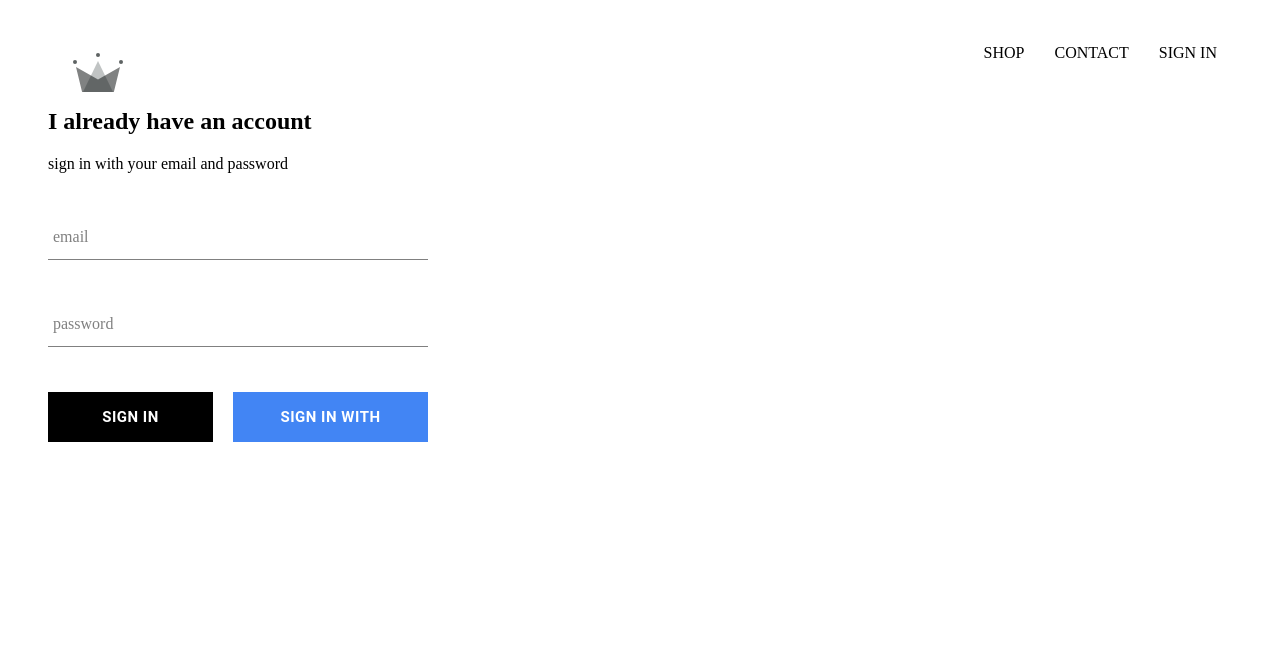
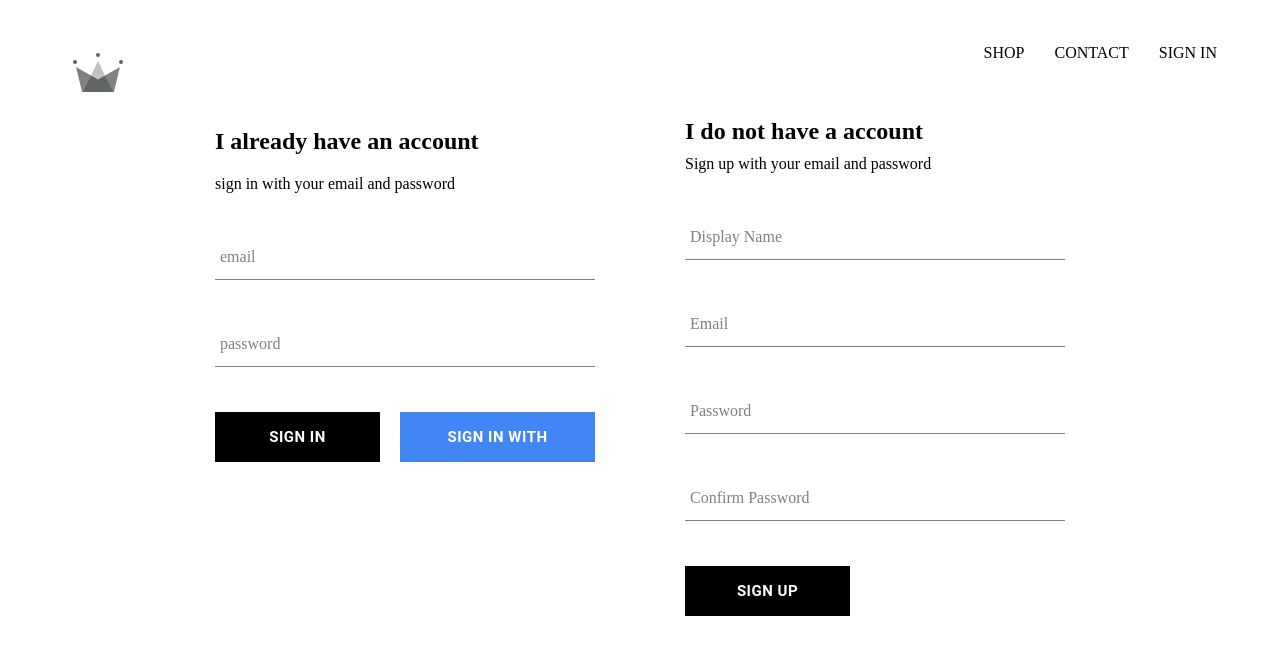
Before and after one commit to eyujunior/crwn-shop, a React (Create React App) app: page /signin in a window 1280 px wide. Shown: the top 654 px of the page. Built offline with nearby package versions, Linux system fonts and the light colour scheme; no server answers.

Commit message:
implemented firebase utils, included ability to store authenticated user in to our firestore db

```diff
--- a/src/App.js
+++ b/src/App.js
@@ -5,7 +5,7 @@
 import ShopPage from "./pages/shop/Shop.component";
 import Header from "./components/header/Header.component";
 import SignInAndSignUpPage from "./pages/sign-in-and-sign-up/sign-in-and-sign-up.component";
-import { auth } from './firebase/firebase.utils';
+import { auth, createUserProfileDocument  } from './firebase/firebase.utils';
 import "./App.css";
 
 class App extends React.Component {
@@ -24,9 +24,26 @@
 
   unsubscribeFromAuth = null;
   componentDidMount() {
-   this.unsubscribeFromAuth =  auth.onAuthStateChanged(user => {
-      this.setState({currentUser: user});
-      console.log(user);
+   this.unsubscribeFromAuth =  auth.onAuthStateChanged(async userAuth => {
+    if (userAuth) {
+      const userRef = await createUserProfileDocument(userAuth);
+
+      userRef.onSnapshot(snapShot => {
+        this.setState({
+          currentUser: {
+            id: snapShot.id,
+            ...snapShot.data()
+          }
+        });
+
+        console.log(this.state)
+      });
+    } else {
+      this.setState({currentUser: userAuth});
+    }
+
+
+
     })
 
   }
--- /dev/null
+++ b/src/components/sign-up/Sign-up-style.scss
@@ -0,0 +1,12 @@
+.sign-up
+{
+    display: flex;
+    flex-direction: column;
+    width: 380px;
+
+
+    .title
+    {
+        margin: 10px 0;
+    }
+}
--- /dev/null
+++ b/src/components/sign-up/Sign-up.component.jsx
@@ -0,0 +1,104 @@
+import React from "react";
+
+import FormInput from "../form-input/Form-input.component";
+import CustomButton from "../Custom-button/Custom-button.component";
+
+import { auth, createUserProfileDocument } from "../../firebase/firebase.utils";
+
+import "./Sign-up-style.scss";
+
+class SignUp extends React.Component {
+  constructor() {
+    super();
+
+    this.state = {
+      displayname: "",
+      email: "",
+      password: "",
+      confirmPassword: "",
+    };
+  }
+
+  handleSubmit = async (event) => {
+    event.preventDefault();
+    const { displayname, email, password, confirmPassword } = this.state;
+
+
+    if(password !== confirmPassword) {
+      alert("passwords don't match");
+      return;
+    }
+
+    try {
+      const { user } = await auth.createUserWithEmailAndPassword(email, password)
+
+
+     await createUserProfileDocument(user, {displayname});
+
+     this.state = {
+      displayname: "",
+      email: "",
+      password: "",
+      confirmPassword: "",
+    };
+
+    } catch(error) {
+      console.log(error);
+    }
+  };
+
+  handleChange = event => {
+    const { name, value} = event.target;
+
+
+    this.setState({[name]: value});
+  }
+
+  render() {
+    const { displayname, email, password, confirmPassword } = this.state;
+    return (
+      <div className="sign-up">
+        <h2 className="title">I do not have a account</h2>
+        <span>Sign up with your email and password</span>
+        <form className="sign-up-form" onSubmit={this.handleSubmit}>
+        <FormInput
+            type='text'
+            name='displayName'
+            value={displayname}
+            onChange={this.handleChange}
+            label='Display Name'
+            // required
+          />
+          <FormInput
+            type='email'
+            name='email'
+            value={email}
+            onChange={this.handleChange}
+            label='Email'
+            required
+          />
+          <FormInput
+            type='password'
+            name='password'
+            value={password}
+            onChange={this.handleChange}
+            label='Password'
+            required
+          />
+          <FormInput
+            type='password'
+            name='confirmPassword'
+            value={confirmPassword}
+            onChange={this.handleChange}
+            label='Confirm Password'
+            required
+          />
+
+          <CustomButton type="submit">SIGN UP</CustomButton>
+        </form>
+      </div>
+    );
+  }
+}
+
+export default SignUp;
--- a/src/firebase/firebase.utils.js
+++ b/src/firebase/firebase.utils.js
@@ -1,7 +1,7 @@
-import firebase from 'firebase/app';
+import firebase from "firebase/app";
 
-import 'firebase/firestore';
-import 'firebase/auth';
+import "firebase/firestore";
+import "firebase/auth";
 
 const config = {
   apiKey: "AIzaSyCjaEQF5SIoxMiPhLhfpoKWufXXdsY6-iM",
@@ -11,17 +11,41 @@
   storageBucket: "crwn-shop-fc50c.appspot.com",
   messagingSenderId: "657212245677",
   appId: "1:657212245677:web:d5f205a2823e37bc07e824",
-    measurementId: "G-CFT59QDYV8"
+  measurementId: "G-CFT59QDYV8",
+};
+
+export const createUserProfileDocument = async (userAuth, additionalData) => {
+  if (!userAuth) return;
+
+  const userRef = firestore.doc(`users/${userAuth.uid}`);
+
+  const snapShot = await userRef.get();
+
+  if (!snapShot.exists) {
+    const { displayName, email } = userAuth;
+    const createdAt = new Date();
+    try {
+      await userRef.set({
+        displayName,
+        email,
+        createdAt,
+        ...additionalData
+      });
+    } catch (error) {
+      console.log('error creating user', error.message);
     }
+  }
+
+  return userRef;
+};
 
 firebase.initializeApp(config);
 
 export const auth = firebase.auth();
 export const firestore = firebase.firestore();
 
-
 const provider = new firebase.auth.GoogleAuthProvider();
-provider.setCustomParameters({prompt: 'select_account'});
+provider.setCustomParameters({ prompt: "select_account" });
 
 export const signInWithGoogle = () => auth.signInWithPopup(provider);
 
--- a/src/pages/sign-in-and-sign-up/sign-in-and-sign-up.component.jsx
+++ b/src/pages/sign-in-and-sign-up/sign-in-and-sign-up.component.jsx
@@ -1,10 +1,14 @@
 import React from 'react';
+
+
 import SignIn from '../../components/sign-in/sign-in.component';
-import './sign-in-and-sign-up.component';
+import SignUp from '../../components/sign-up/Sign-up.component';
+import './sign-in-and-sign-up.style.scss';
 
 const SignInAndSignUpPage = () => (
     <div className='sign-in-and-sign-up' >
        <SignIn/>
+       <SignUp/>
     </div>
 )
 
--- a/src/pages/sign-in-and-sign-up/sign-in-and-sign-up.style.scss
+++ b/src/pages/sign-in-and-sign-up/sign-in-and-sign-up.style.scss
@@ -0,0 +1,7 @@
+.sign-in-and-sign-up
+{
+    width: 850px;
+    display: flex;
+    justify-content:space-between ;
+    margin: 30px auto;
+}
```
Also changed, not shown: src/components/form-input/Form-input.component.jsx (+11 -5 lines), src/test.js (added, +7 -0 lines). Lines whose indentation alone changed are shown as unchanged.
